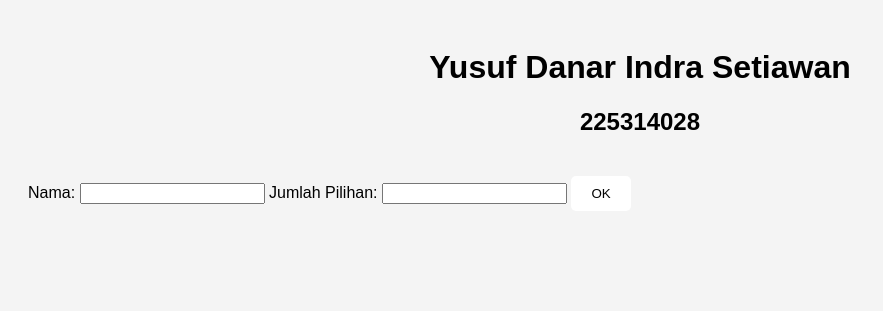
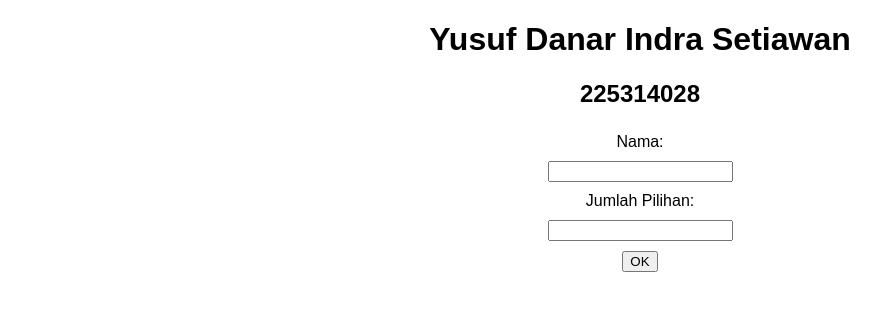
Before and after one commit to YDanar4026/PemrogramanBerbasisPlatform, a PHP site: page /Main.html in a window 1280 px wide. Shown: the top 311 px of the page, without its empty margins (0-883 px from the left). Run offline with PHP 8.4, Linux system fonts and the light colour scheme.

Commit message:
tugas 4 baru

```diff
--- a/JavaScript/script.js
+++ b/JavaScript/script.js
@@ -53,6 +53,6 @@ function tampilkanHasil() {
 
     const app = document.getElementById('app');
     app.innerHTML = `
-        Hallo, nama saya ${nama}, saya mempunyai sejumlah ${jumlahPilihan} pilihan yaitu ${pilihanFinal}, dan saya memilih ${pilihanFinal}
+        Hallo, nama saya ${nama}, saya mempunyai sejumlah ${jumlahPilihan} pilihan dan saya memilih ${pilihanFinal}
     `;
 }
--- a/JavaScript/style.css
+++ b/JavaScript/style.css
@@ -1,76 +1,18 @@
 body {
-    font-family: 'Arial', sans-serif;
-    padding: 20px;
-    background-color: #f4f4f4;
+    font-family: Arial, sans-serif;
 }
 
 header {
     text-align: center;
-    margin-bottom: 30px;
+    margin-bottom: 20px;
 }
 
-.container {
-    max-width: 600px;
-    margin: auto;
-    background: white;
-    padding: 20px;
-    box-shadow: 0 0 10px rgba(0, 0, 0, 0.1);
+#app {
+    display: flex;
+    flex-direction: column;
+    align-items: center;
 }
 
-.form-group {
-    margin-bottom: 15px;
+#app label, #app input, #app button {
+    margin: 5px 0;
 }
-
-.form-group label {
-    display: block;
-    margin-bottom: 5px;
-}
-
-.form-group input[type="text"],
-.form-group input[type="number"],
-.form-group input[type="radio"],
-.form-check-label {
-    width: 100%;
-    padding: 8px;
-    border: 1px solid #ccc;
-    border-radius: 4px;
-    box-sizing: border-box; /* Makes sure padding doesn't affect width */
-}
-
-button {
-    cursor: pointer;
-    background-color: #ffffff;
-    color: rgb(3, 3, 3);
-    border: none;
-    padding: 10px 20px;
-    border-radius: 5px;
-    margin-top: 10px;
-}
-
-button:hover {
-    background-color: #0056b3;
-}
-
-.alert {
-    padding: 20px;
-    background-color: #f44336;
-    color: white;
-    margin-top: 15px;
-}
-
-.alert-success {
-    background-color: #4CAF50;
-}
-
-.alert-info {
-    background-color: #2196F3;
-}
-
-/* Styling radio buttons */
-.form-check-label {
-    margin-left: 5px;
-}
-
-.form-check-input {
-    margin-top: 0.3em;
-}
```
